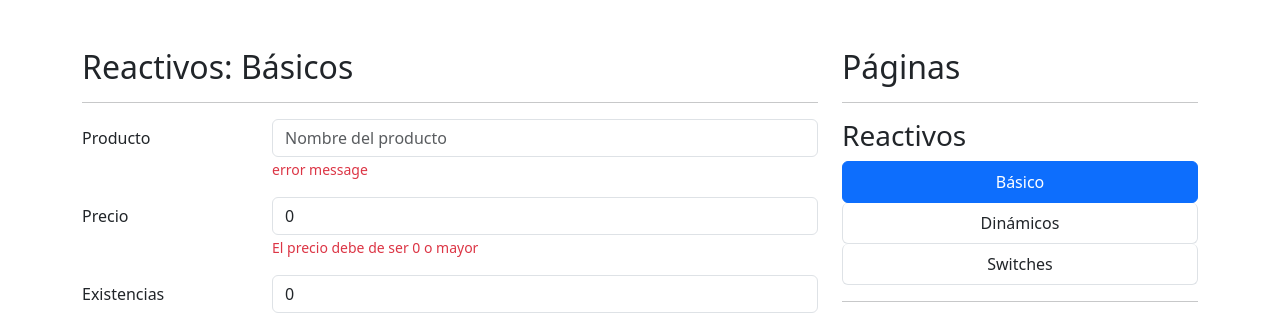
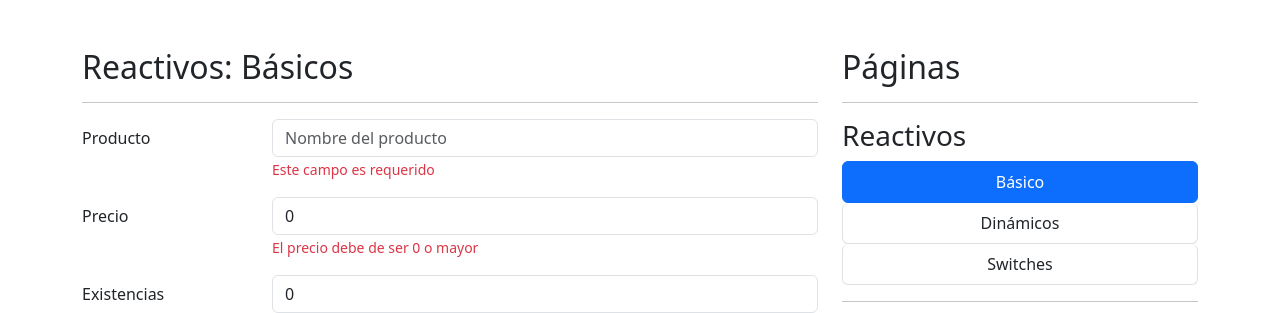
Before and after one commit to hatorob/formulariosReactivos, an Angular app: page /reactive/basic in a window 1280 px wide. Both pictures are taken after a click on the button "Guardar". Shown: the top 313 px of the page. Built offline with nearby package versions, Linux system fonts and the light colour scheme.

Commit message:
Ahora veamor como podemos manejar los mensajes de error en el html según las validaciones. 1. utilizando un ngIf y usando myForm.controls['namePropiedad'].getError('error')

```diff
--- a/src/app/reactive/pages/basic-page/basic-page.component.html
+++ b/src/app/reactive/pages/basic-page/basic-page.component.html
@@ -16,9 +16,16 @@
                            formControlName="name"
                            >
 
-                    <span class="form-text text-danger">
+                    <span
+                      *ngIf="myForm.controls['name'].getError('required')"
+                      class="form-text text-danger">
+                      Este campo es requerido
+                    </span>
+                    <span
+                      *ngIf="myForm.controls['name'].getError('minlength')"
+                      class="form-text text-danger">
                         <!-- Debe de ser de 3 letras -->
-                        error message
+                        Este campo requiere mínimo 3 letras
                     </span>
                 </div>
             </div>
```
